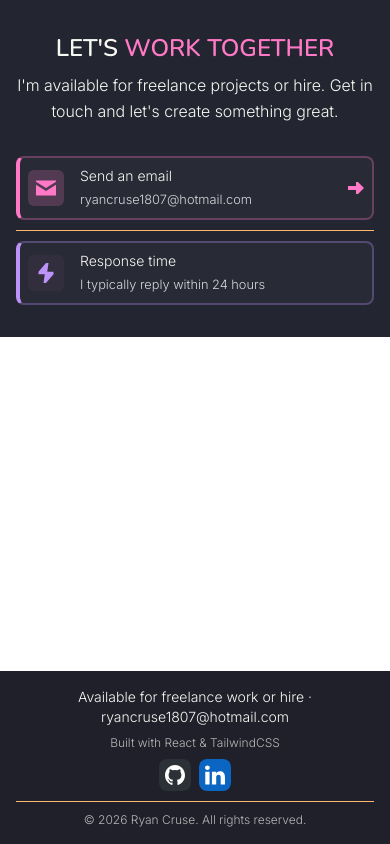
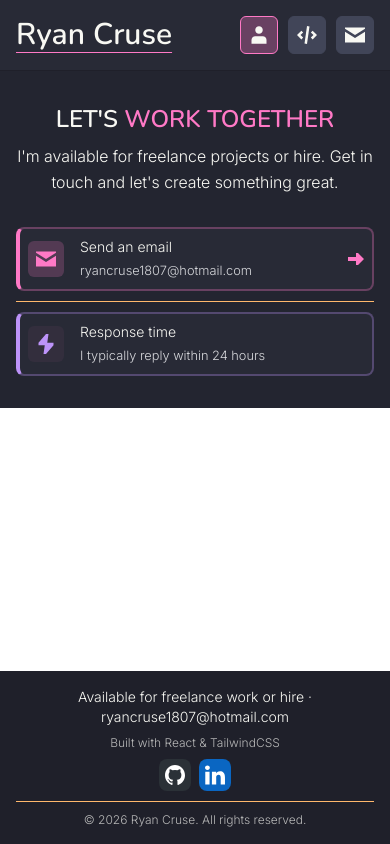
Before and after one commit to Cruse180795/my-portfolio, a React (Vite) app: page / in a window 390 px wide. Built offline with nearby package versions, Linux system fonts and the light colour scheme.

Commit message:
feature: Create Navigation component with mobile styling

```diff
--- a/src/App.tsx
+++ b/src/App.tsx
@@ -1,3 +1,5 @@
+
+import Navigation from "./components/layout/Navigation";
 import ContactMeSection from "./components/sections/ContactMeSection";
 import Footer from "./components/layout/Footer";
 
@@ -11,7 +13,7 @@ const mailtoLink = "ryancruse1807@hotmail.com";
 function App() {
   return (
     <div className="flex flex-col min-h-screen">
-
+      <Navigation />
 
       <main className="flex-1">
         <ContactMeSection mailto={mailtoLink}/>
--- /dev/null
+++ b/src/components/layout/Navigation.tsx
@@ -0,0 +1,31 @@
+import AboutSectionIcon from "../icons/AboutSectionIcon";
+import ProjectSectionIcon from "../icons/ProjectSectionIcon";
+import ContactSectionIcon from "../icons/ContactSectionIcon";
+
+
+function Navigation() {
+  return (
+    <nav className="bg-base-100 text-base-content border-b-base-300 border-b p-4 ">
+      {/** container */}
+      <div className="flex items-center justify-between">
+        {/** Brand */}
+        <h1 className="text-3xl underline underline-offset-8 decoration-0 decoration-primary">Ryan Cruse</h1>
+
+        {/** Mobile Menu */}
+        <ul className="flex items-center gap-x-2.5">
+          <li>
+            <a href="#about" className="p-2 border rounded-button flex items-center bg-primary/30 border-primary"><AboutSectionIcon className="size-5"/></a>
+          </li>
+          <li>
+            <a href="#projects" className="p-2 border rounded-button flex items-center bg-neutral border-neutral"><ProjectSectionIcon className="size-5"/></a>
+          </li>
+          <li>
+            <a href="#contact" className="p-2 border rounded-button flex items-center bg-neutral border-neutral"><ContactSectionIcon className="size-5"/></a>
+          </li>
+        </ul>
+      </div>
+    </nav>
+  )
+}
+
+export default Navigation;
```
